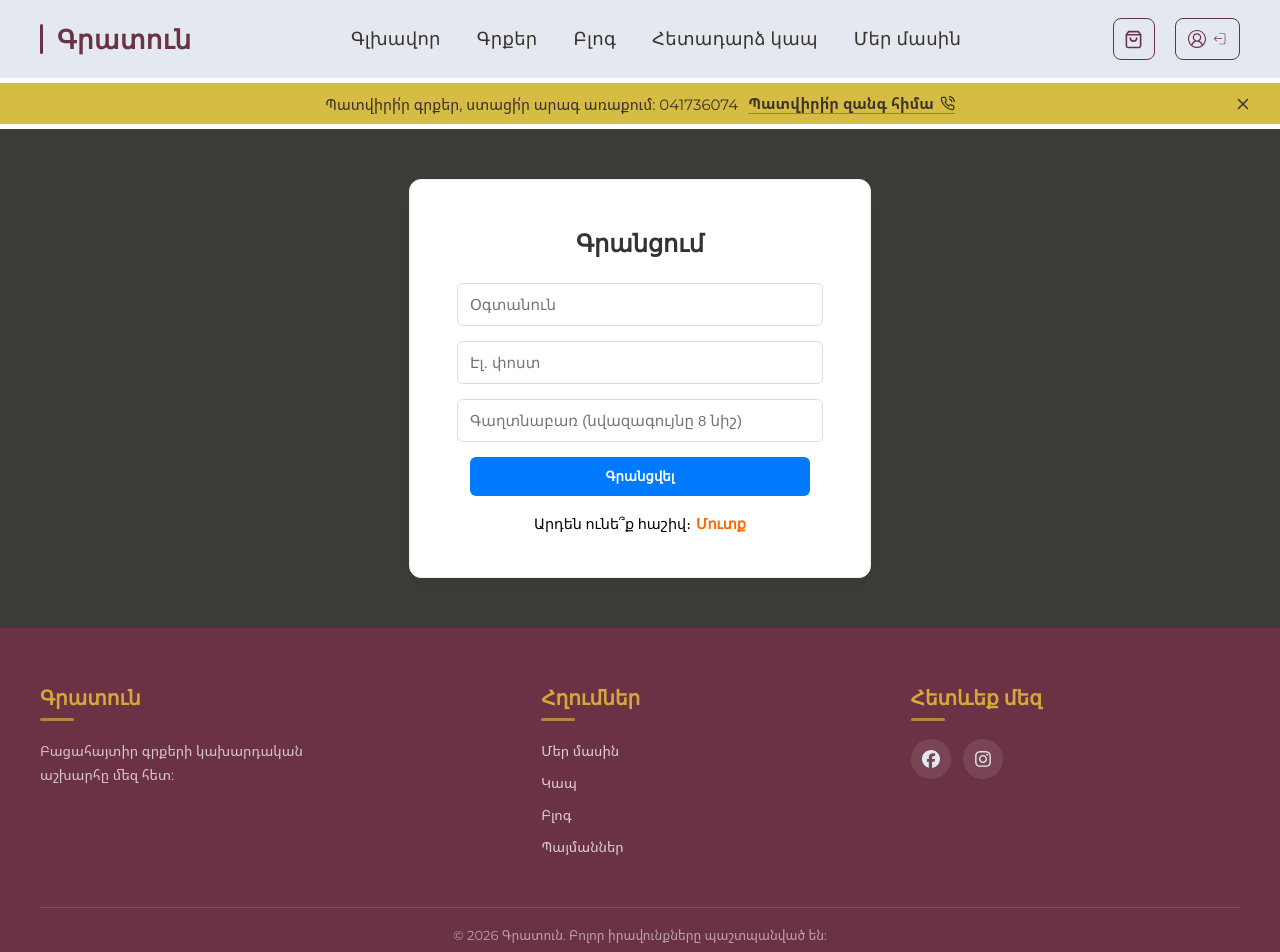
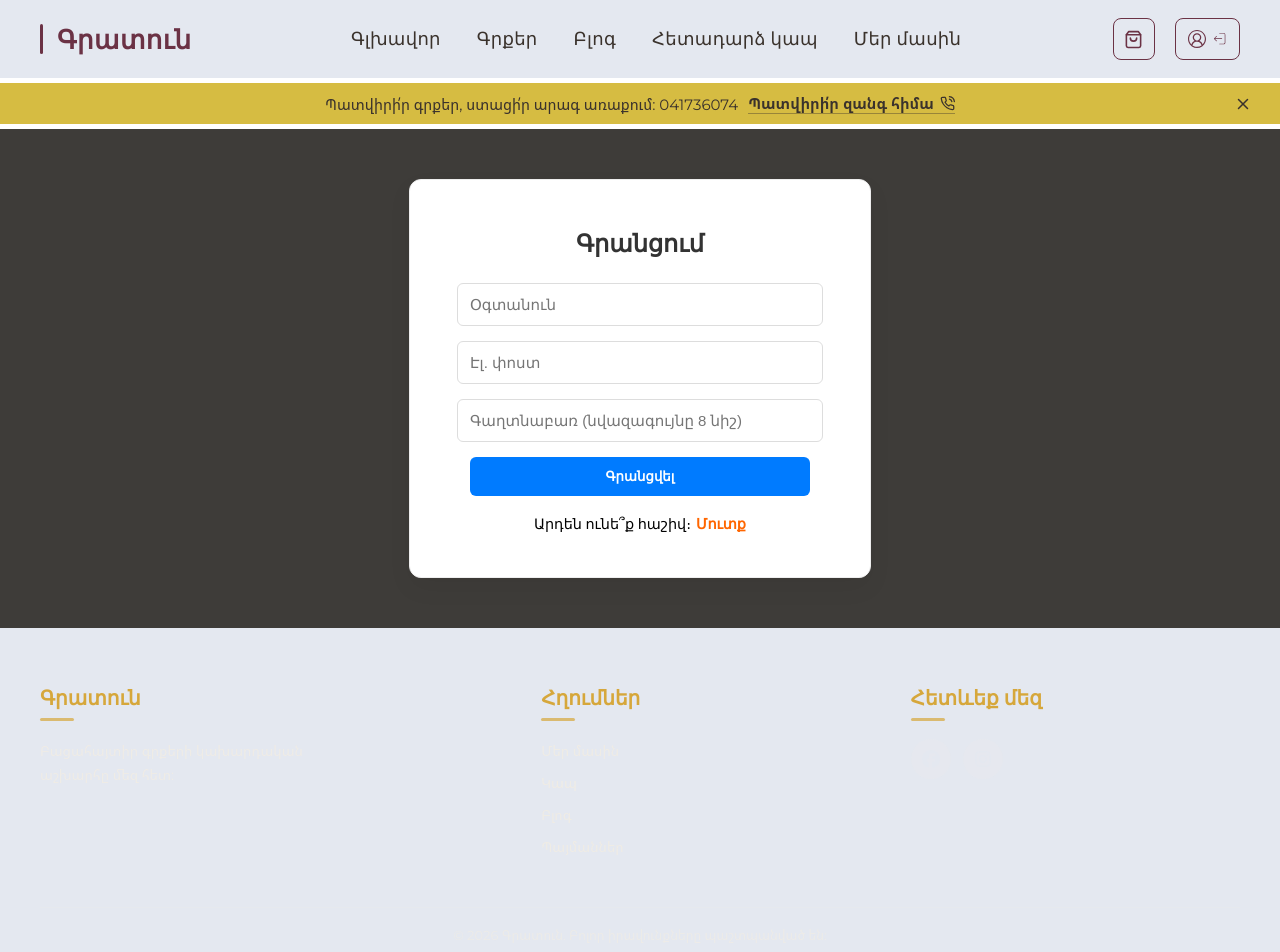
Before and after one commit to artak0252/gratun-complited, a React (Vite) app in the folder frontend/: page /register in a window 1280 px wide. Shown: the top 952 px of the page. Built offline with nearby package versions, Linux system fonts and the light colour scheme; no server answers; a web font is replaced by a local one.

Commit message:
Change footer bg color

```diff
--- a/frontend/src/pages/Footer/Footer.module.css
+++ b/frontend/src/pages/Footer/Footer.module.css
@@ -12,7 +12,7 @@
           --color-accent: #6B3245;
           --color-cta: #D6A73B;
 
-          background-color: var(--color-accent);
+          background-color: var(--color-bg);
           color: var(--color-bg);
           padding: 56px 40px 0;
           font-family: 'Noto Sans Armenian', 'Montserrat', sans-serif;
```
